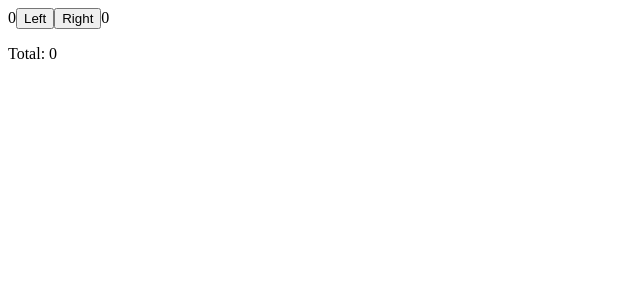
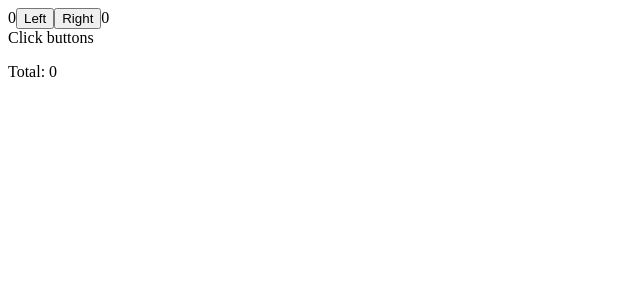
Before and after one commit to zachleach/helsinki-fullstack-open, a React (Vite) app in the folder part1/part1d/: page / in a window 1280 px wide. Shown: the top 300 px of the page, without its empty margins (0-640 px from the left). Built offline with nearby package versions, Linux system fonts and the light colour scheme.

Commit message:
refactor example with components

```diff
--- a/part1/part1d/src/App.jsx
+++ b/part1/part1d/src/App.jsx
@@ -1,4 +1,31 @@
 import { useState } from 'react'
+
+
+const Button = ({ handleClick, text }) => {
+	return (
+		<button onClick={handleClick}>
+			{text}
+		</button>
+	)
+}
+
+const History = ({ history_arr }) => {
+	if (history_arr.length === 0) {
+		return (
+			<div>
+				Click buttons
+			</div>
+		)
+	}
+
+	return (
+		<div>
+			{history_arr.join(' ')}
+		</div>
+	)
+}
+
+
 
 const App = () => {
 	const [left, setLeft] = useState(0)
@@ -23,16 +50,10 @@ const App = () => {
 	return (
 		<div>
 			{left}
-			<button onClick={handle_left_click}>
-				Left
-			</button>
-			<button onClick={handle_right_click}>
-				Right
-			</button>
+			<Button handleClick={handle_left_click} text='Left'/>
+			<Button handleClick={handle_right_click} text='Right'/>
 			{right}
-			<p>
-				{allClicks.join(' ')}
-			</p>
+			<History history_arr={allClicks}/>
 			<p>
 				Total: {total}
 			</p>
```
